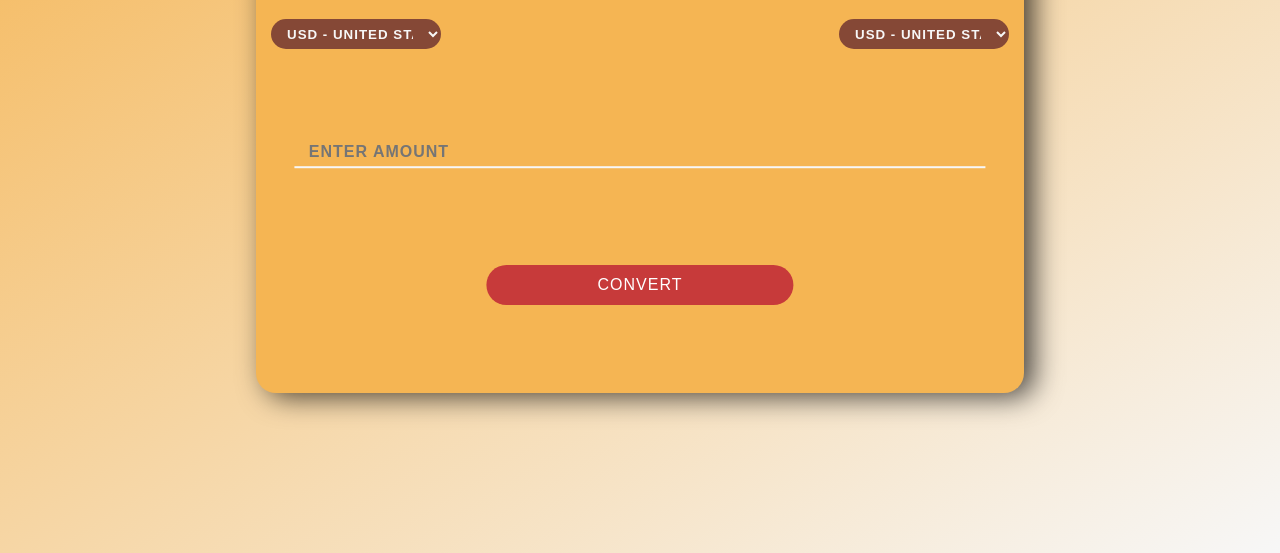
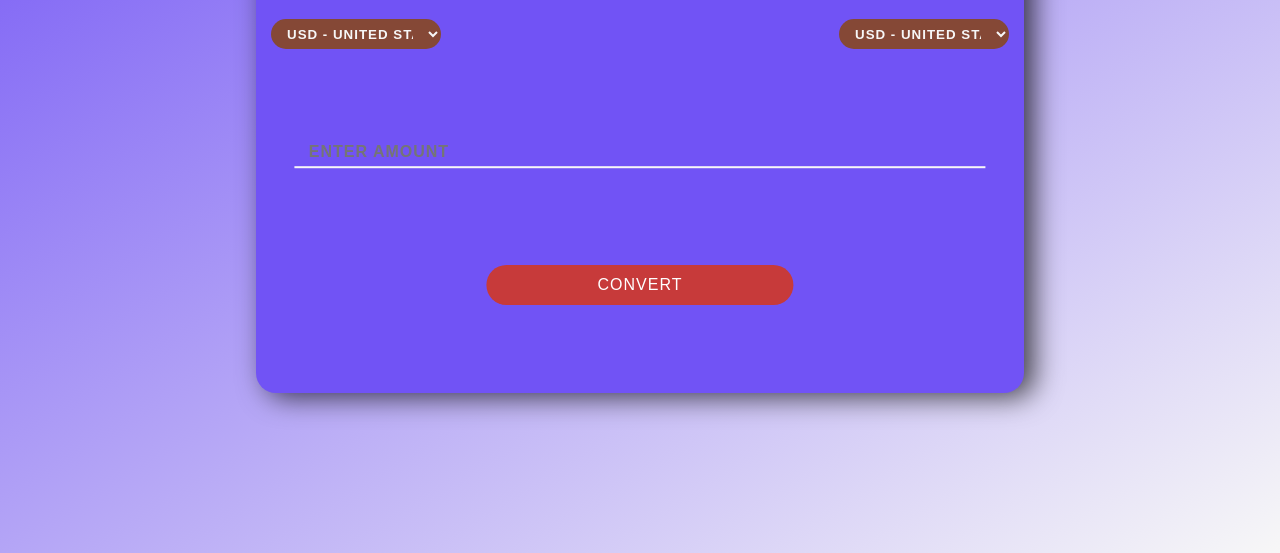
Before and after one commit to priyanshgitthat/Currency-Converter, a plain HTML site: page index.html in a window 1280 px wide. Shown: the part 247-800 px from the top of the page. Drawn offline with Linux system fonts and the light colour scheme.

Commit message:
background color changes for testing

```diff
--- a/style.css
+++ b/style.css
@@ -13,7 +13,7 @@ body {
 
 :root {
     --white: #f7f7f7;
-    --yellow: #f5b553;
+    --yellow: #7153f5;
     --brown: #854836;
     --black: #2b2a2aa6;
 }
```
